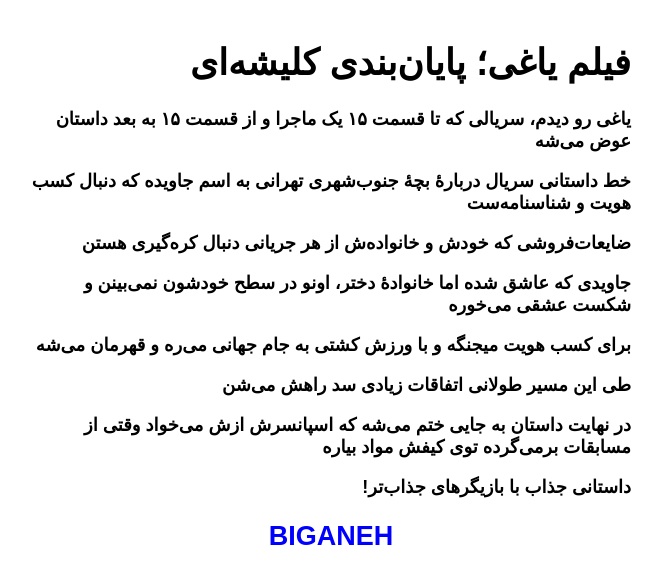
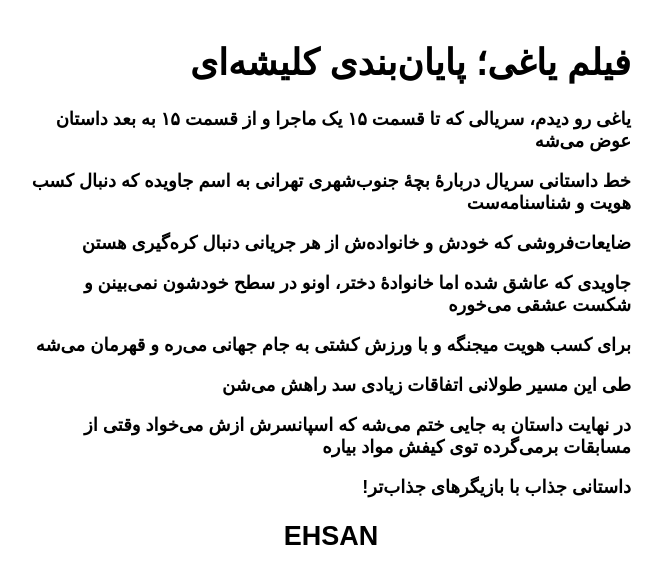
Before and after one commit to darkblog/darkblog.github.io, a Jekyll site: the page built from _posts/2023-8-19-4.md, in a window 1280 px wide. Shown: the top 584 px of the page, without its empty margins (462-1125 px from the left). Built offline with Jekyll 4.4.1, drawn with Linux system fonts in a browser that asks for light colours.

Commit message:
Update post.html

```diff
--- a/_layouts/post.html
+++ b/_layouts/post.html
@@ -7,11 +7,11 @@ layout: compress
 <head>
 <title>{{ page.title }}</title>
 <meta name="viewport" content="width=device-width">
-<style>body{font-family:sans-serif;font-size:large;font-weight:bold;margin:auto;padding:1em;max-width:600px}a{text-decoration:none;color:blue}.center{text-align:center}</style>
+<style>body{font-family:sans-serif;font-size:large;font-weight:bold;margin:auto;padding:1em;max-width:600px}a{text-decoration:none;color:black}.center{text-align:center}</style>
 </head>
 <body>
 <h1>{{ page.title }}</h1>
 {{ content }}
-<h2 class="center"><a href="https://biganeh.com/">BIGANEH</a></h2>
+<h2 class="center"><a href="https://ehsanchehri.github.io/">EHSAN</a></h2>
 </body>
 </html>
```
